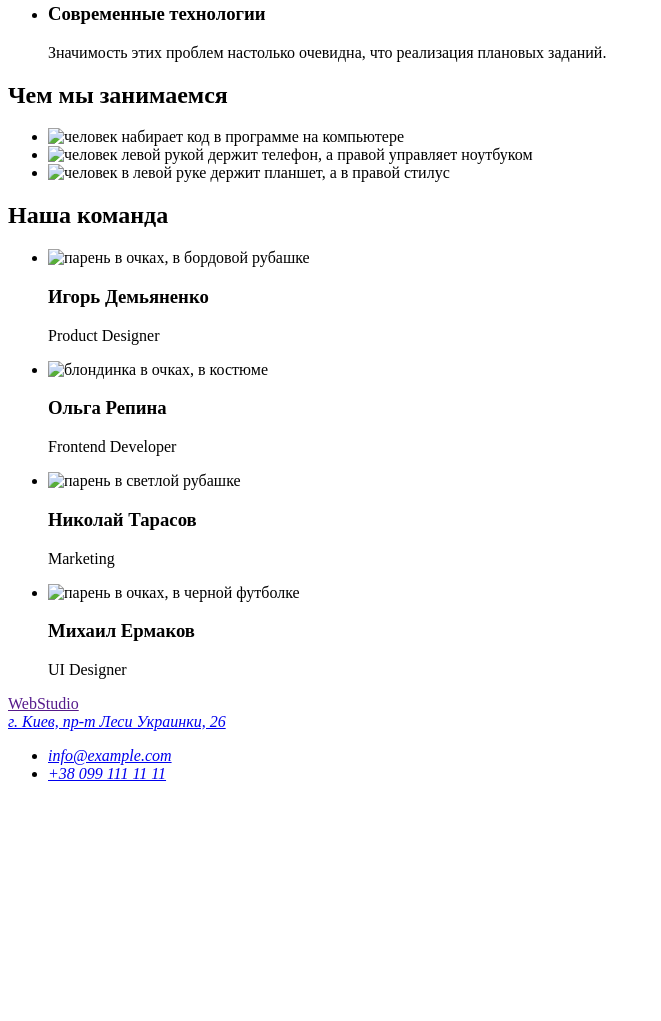
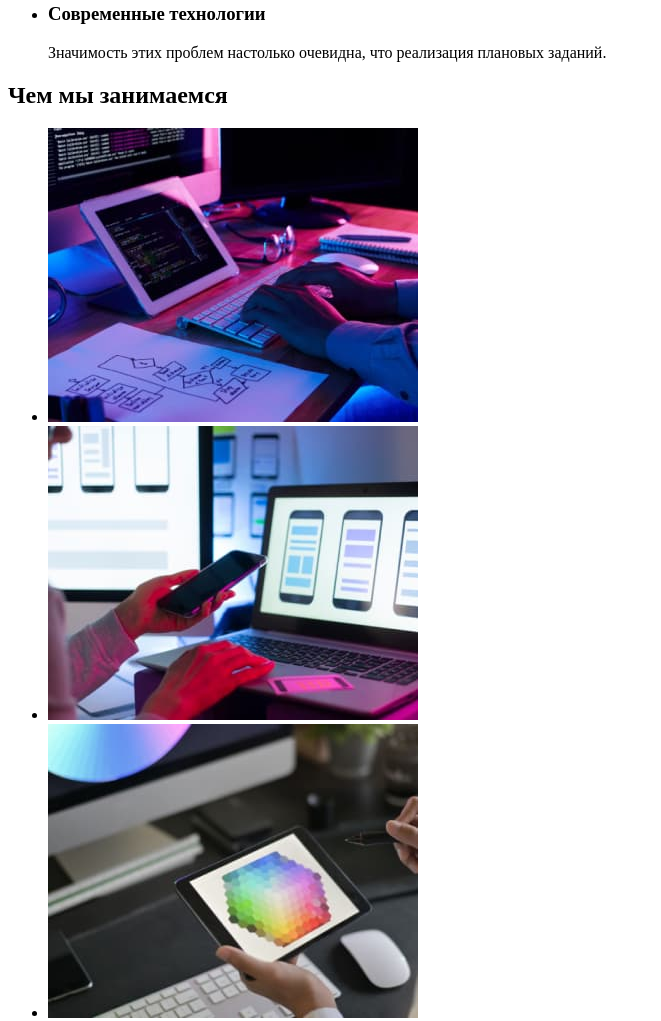
Before and after one commit to Max-Makarenko/test_goit-markup-hw-01, a plain HTML site: page index.html in a window 1280 px wide. Shown: the part 532-1553 px from the top of the page, without its empty margins (0-661 px from the left). Before the commit the page ends 1331 px from the top, so only its background shows below. Drawn offline with Linux system fonts and the light colour scheme.

Commit message:
Добавил картинки в нужные места

```diff
--- a/index.html
+++ b/index.html
@@ -59,13 +59,13 @@
         <h2>Чем мы занимаемся</h2>
         <ul>
             <li>
-                <img src="" alt="человек набирает код в программе на компьютере" width="370">
+                <img src="/images/img_1.jpg" alt="человек набирает код в программе на компьютере" width="370">
             </li>
             <li>
-                <img src="" alt="человек левой рукой держит телефон, а правой управляет ноутбуком" width="370">
+                <img src="/images/img_2.jpg" alt="человек левой рукой держит телефон, а правой управляет ноутбуком" width="370">
             </li>
             <li>
-                <img src="" alt="человек в левой руке держит планшет, а в правой стилус" width="370">
+                <img src="/images/img_3.jpg" alt="человек в левой руке держит планшет, а в правой стилус" width="370">
             </li>
         </ul>
     </section>
@@ -74,22 +74,22 @@
         <h2>Наша команда</h2>
         <ul>
             <li>
-                <img src="" alt="парень в очках, в бордовой рубашке" width="270">
+                <img src="/images/team/team_1.jpg" alt="парень в очках, в бордовой рубашке" width="270">
                 <h3>Игорь Демьяненко</h3>
                 <p>Product Designer</p>
             </li>
             <li>
-                <img src="" alt="блондинка в очках, в костюме" width="270">
+                <img src="/images/team/team_2.jpg" alt="блондинка в очках, в костюме" width="270">
                 <h3>Ольга Репина</h3>
                 <p>Frontend Developer</p>
             </li>
             <li>
-                <img src="" alt="парень в светлой рубашке" width="270">
+                <img src="/images/team/team_3.jpg" alt="парень в светлой рубашке" width="270">
                 <h3>Николай Тарасов</h3>
                 <p>Marketing</p>
             </li>
             <li>
-                <img src="" alt="парень в очках, в черной футболке" width="270">
+                <img src="/images/team/team_4.jpg" alt="парень в очках, в черной футболке" width="270">
                 <h3>Михаил Ермаков</h3>
                 <p>UI Designer</p>
             </li>
```
Also changed, not shown: images/img1.jpg (deleted), images/img2.jpg (deleted), images/img3.jpg (deleted), images/img_1.jpg (added), images/img_2.jpg (added), images/img_3.jpg (added), images/team/team_1.jpg, images/team/team_2.jpg, images/team/team_3.jpg, images/team/team_4.jpg.
